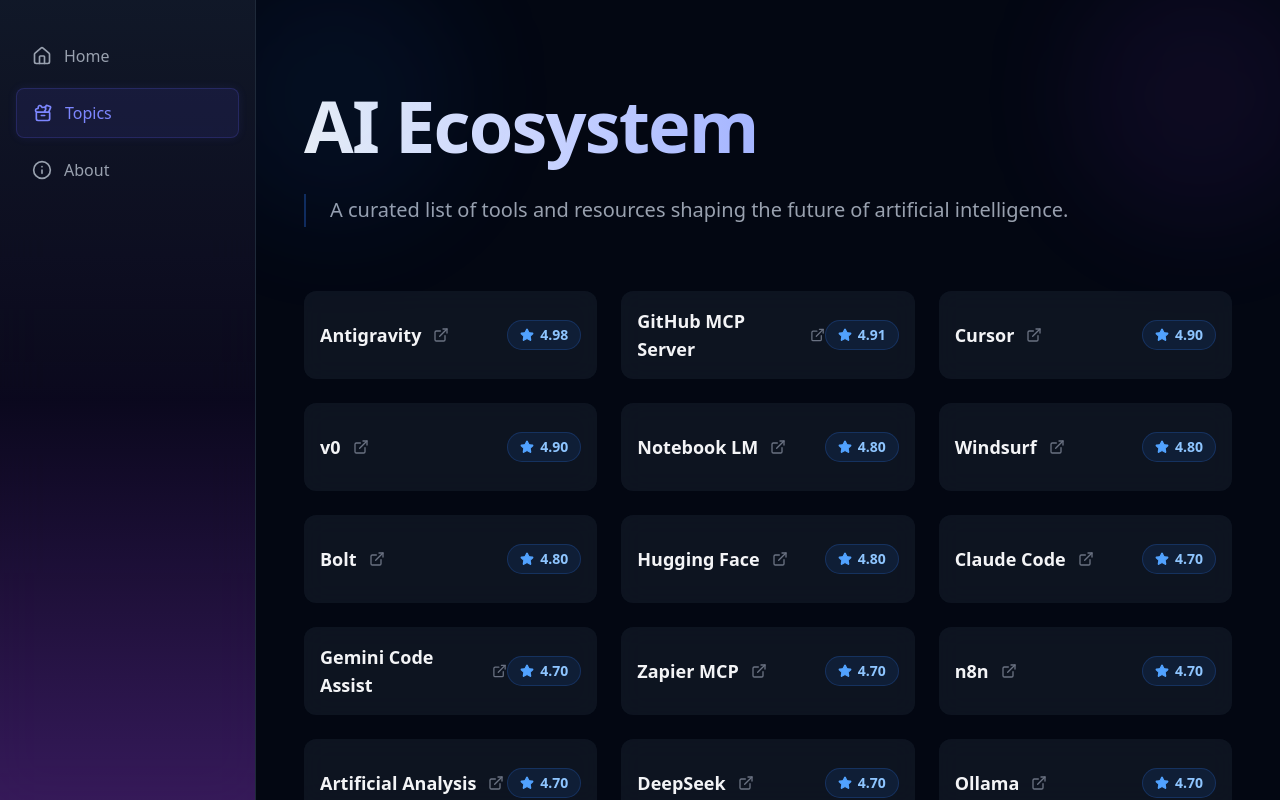
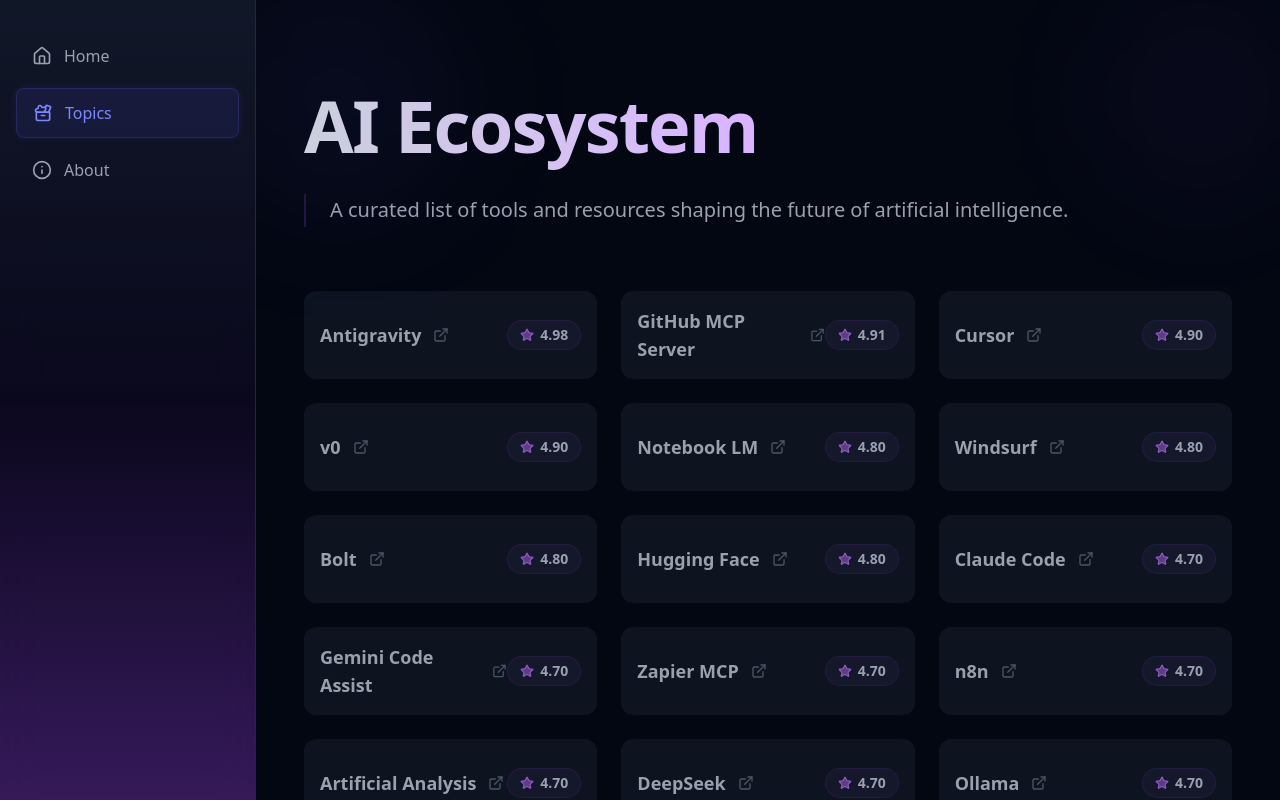
Before and after one commit to edwardtanguay/fastfollow-v2, a Next.js app: page /topics in a window 1280 px wide. Built offline with nearby package versions, Linux system fonts and the light colour scheme.

Commit message:
..buttons more white

```diff
--- a/src/app/topics/page.tsx
+++ b/src/app/topics/page.tsx
@@ -7,13 +7,13 @@
     <div className="min-h-dvh text-gray-100 p-8 md:p-12">
       <div className="max-w-7xl mx-auto mt-16 md:mt-8">
         <header className="mb-16 relative">
-          <div className="absolute -top-24 -left-24 w-64 h-64 bg-blue-500/10 rounded-full blur-3xl animate-pulse" />
-          <div className="absolute -top-24 -right-24 w-64 h-64 bg-purple-500/10 rounded-full blur-3xl animate-pulse delay-700" />
+          <div className="absolute -top-24 -left-24 w-64 h-64 bg-indigo-500/5 rounded-full blur-3xl" />
+          <div className="absolute -top-24 -right-24 w-64 h-64 bg-purple-500/5 rounded-full blur-3xl animate-pulse" />
 
-          <h1 className="text-4xl md:text-5xl lg:text-7xl font-bold py-4 -my-4 mb-2 tracking-tight bg-linear-to-r from-gray-100 via-indigo-300 to-purple-300 bg-clip-text text-transparent leading-tight">
+          <h1 className="text-4xl md:text-5xl lg:text-7xl font-bold py-4 -my-4 mb-2 tracking-tight bg-linear-to-r from-gray-300 via-purple-300 to-purple-400 bg-clip-text text-transparent leading-tight">
             AI Ecosystem
           </h1>
-          <p className="text-xl text-gray-400 leading-relaxed max-w-3xl border-l-2 border-blue-500/30 pl-6">
+          <p className="text-xl text-gray-400 leading-relaxed max-w-3xl border-l-2 border-purple-500/20 pl-6">
             A curated list of tools and resources shaping the future of artificial intelligence.
           </p>
         </header>
--- a/src/components/SingleTopic.tsx
+++ b/src/components/SingleTopic.tsx
@@ -23,22 +23,21 @@
 				transition-all duration-300 backdrop-blur-md overflow-hidden"
 			style={{ animationDelay: `${index * 50}ms` }}
 		>
-			{/* Hint of Neon Purple / Brighter Glow */}
 			<div className="absolute inset-0
 				bg-linear-to-r from-purple-500/5 via-purple-500/10 to-transparent opacity-100
 				md:opacity-0 md:group-hover:opacity-100
 				transition-opacity duration-300" />
 
 			<div className="relative z-10 flex items-center gap-3">
-				<h3 className="text-lg font-semibold text-gray-100 group-hover:text-blue-400 transition-colors duration-300">
+				<h3 className="text-lg font-semibold text-gray-400">
 					{topic.title}
 				</h3>
-				<ExternalLink className="w-4 h-4 text-gray-500 group-hover:text-blue-400 transition-colors duration-300" />
+				<ExternalLink className="w-4 h-4 text-gray-600" />
 			</div>
 
-			<div className="relative z-10 flex items-center gap-1.5 px-3 py-1 rounded-full bg-blue-500/10 border border-blue-500/20 group-hover:border-blue-500/40 transition-colors duration-300">
-				<Star className="w-3.5 h-3.5 text-blue-400 fill-blue-400" />
-				<span className="text-sm font-bold text-blue-300">
+			<div className="relative z-10 flex items-center gap-1.5 px-3 py-1 rounded-full bg-purple-500/5 border border-purple-500/10 transition-colors duration-300">
+				<Star className="w-3.5 h-3.5 text-purple-400/60 fill-purple-400/40" />
+				<span className="text-sm font-bold text-gray-400">
 					{typeof topic.rating === 'number' && topic.rating > 10
 						? 'N/A'
 						: topic.rating.toFixed(2)}
```
